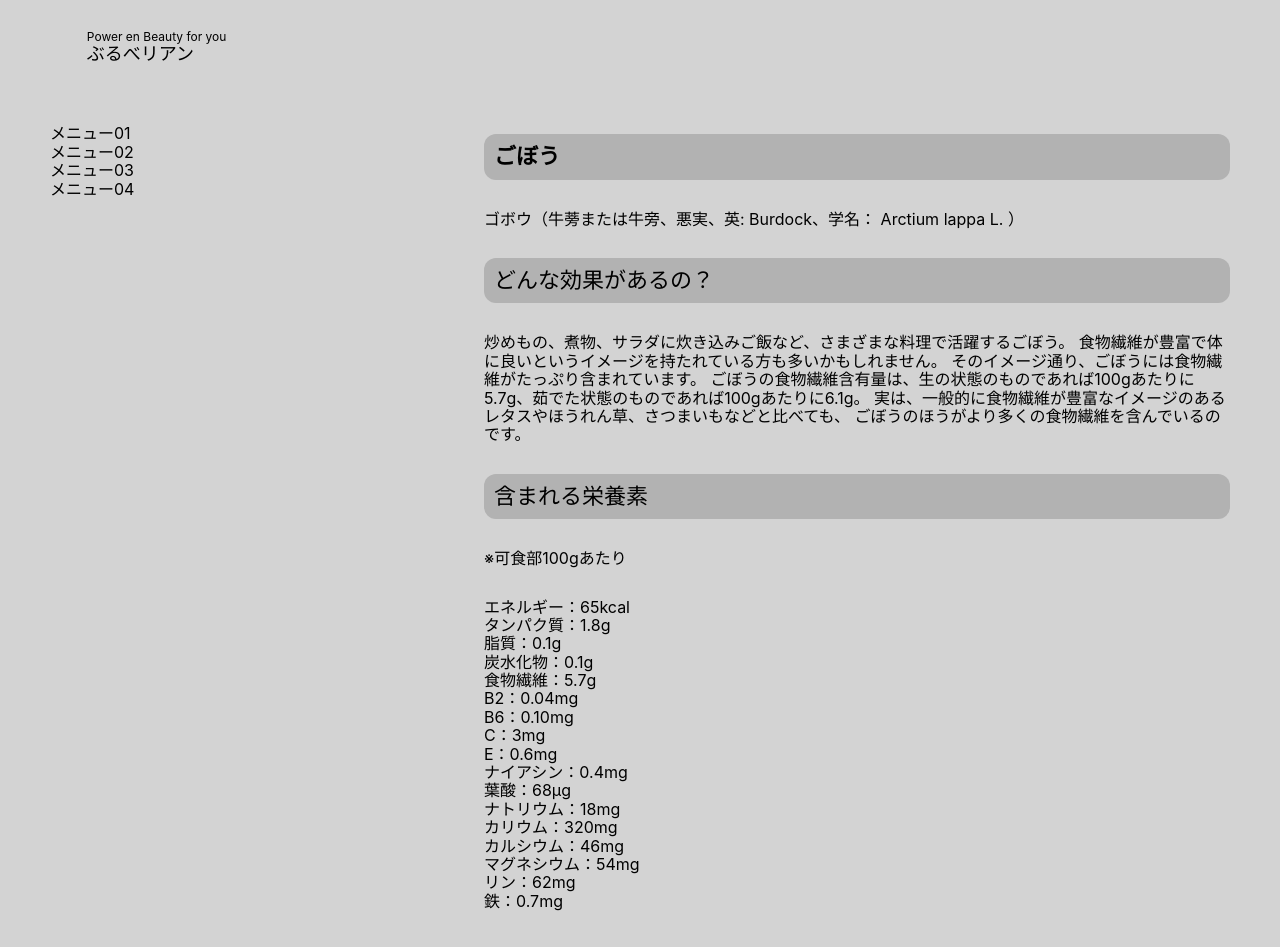
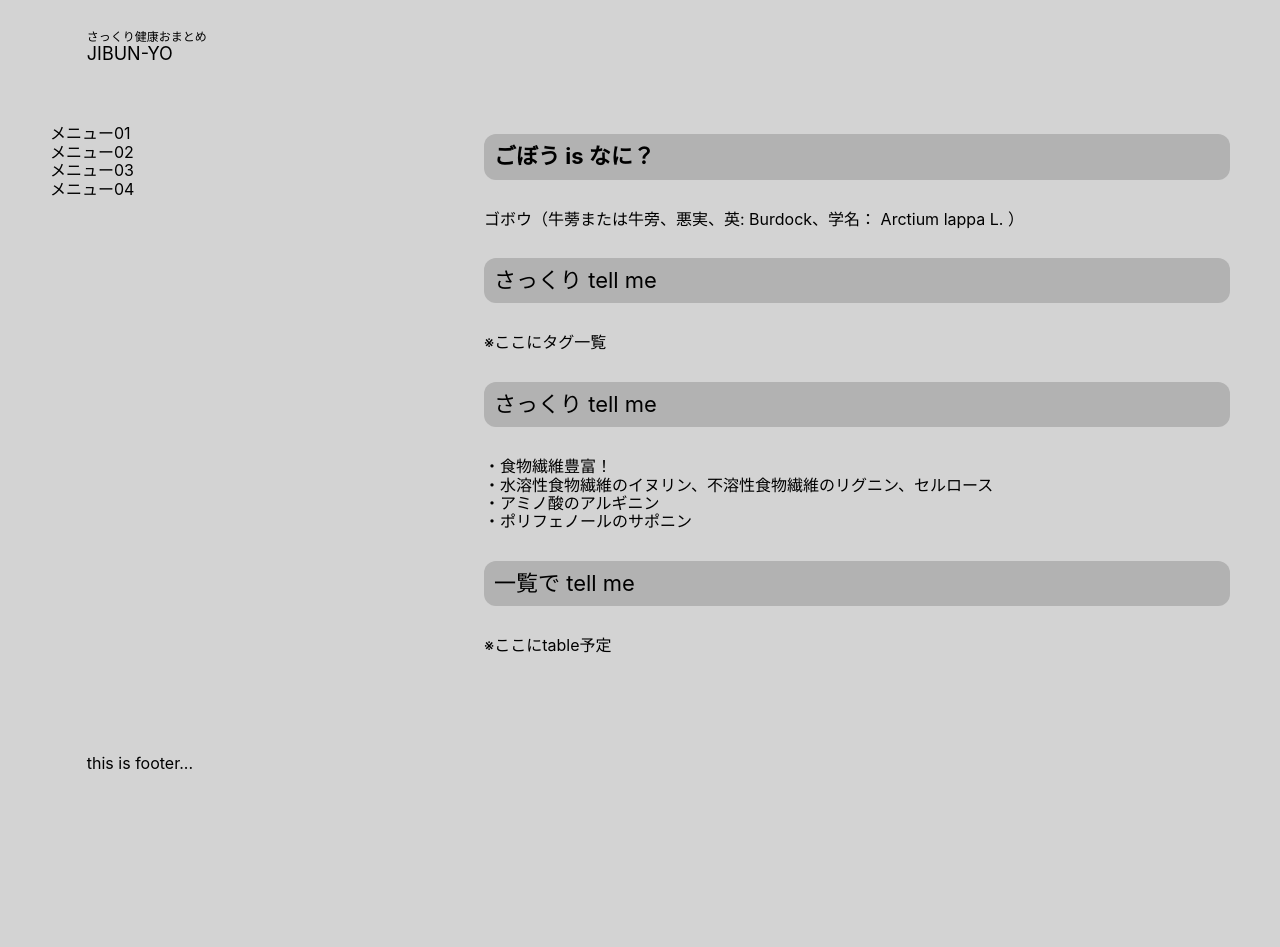
Before and after one commit to takahnoz/BlueberianJP, a React (Create React App) app in the folder helloworld/: page / in a window 1280 px wide. Shown: the top 947 px of the page. After the commit the page ends 803 px from the top, so only its background shows below. Built offline with nearby package versions, Linux system fonts and the light colour scheme.

Commit message:
グラフ削除

```diff
--- a/helloworld/src/App.js
+++ b/helloworld/src/App.js
@@ -1,26 +1,5 @@
 import './App.scss';
-import { Bar } from 'react-chartjs-2';
-console.log(Bar);
-
-const graphData_for_vitamin = {
-  labels: [
-    // 軸ラベル
-    // 各ラベルを配列にすることで軸ラベルが改行されて表示される
-    ['ビタミンB2'],
-    ['ビタミンB6'],
-    ['ナイアシン', '(ビタミンB3)'],
-    ['ビタミンC'],
-    ['ビタミンE'],
-    ['葉酸']
-  ],
-  datasets: [
-    // 表示するデータセット
-    {
-      data: [0.04, 0.10, 3.0, 0.6, 0.04, 0.0068],
-      label: '栄養含有量',
-    },
-  ],
-};
+// import { Bar } from 'react-chartjs-2';
 
 function App() {
   return (
@@ -29,51 +8,41 @@ function App() {
         <section>
           {/* タイトル */}
           <div className="Article_title_wrap">
-            <h1 className="Article_title _font-bold">ごぼう</h1>
+            <h1 className="Article_title _font-bold">ごぼう is なに？</h1>
             <p className="Article_context">
               ゴボウ（牛蒡または牛旁、悪実、英: Burdock、学名： Arctium lappa L. ）
             </p>
           </div>
 
+          {/* 効果タグ */}
+          <div className="Article_tags_wrap">
+            <h2 className="Article_tags">さっくり tell me</h2>
+            <p className="Article_context">
+              ※ここにタグ一覧
+            </p>
+          </div>
+
           {/* 効果概要 */}
           <div className="Article_summary_wrap">
-            <h2 className="Article_summary">どんな効果があるの？</h2>
+            <h2 className="Article_summary">さっくり tell me</h2>
             <p className="Article_context">
-              炒めもの、煮物、サラダに炊き込みご飯など、さまざまな料理で活躍するごぼう。
-              食物繊維が豊富で体に良いというイメージを持たれている方も多いかもしれません。
-              そのイメージ通り、ごぼうには食物繊維がたっぷり含まれています。
-              ごぼうの食物繊維含有量は、生の状態のものであれば100gあたりに5.7g、茹でた状態のものであれば100gあたりに6.1g。
-              実は、一般的に食物繊維が豊富なイメージのあるレタスやほうれん草、さつまいもなどと比べても、
-              ごぼうのほうがより多くの食物繊維を含んでいるのです。
+              ・食物繊維豊富！
+              <br/>
+              ・水溶性食物繊維のイヌリン、不溶性食物繊維のリグニン、セルロース
+              <br/>
+              ・アミノ酸のアルギニン
+              <br/>
+              ・ポリフェノールのサポニン
             </p>
           </div>
 
           {/* 栄養詳細 */}
           <div className="Article_nutrition_wrap">
-            <h2 className="Article_nutrition">含まれる栄養素</h2>
-            <p className="context_in_100g">
-              ※可食部100gあたり
+            <h2 className="Article_nutrition">一覧で tell me</h2>
+            <p className="Article_context">
+                ※ここにtable予定
             </p>
-            <div className="Article_context">
-              <p>エネルギー：65kcal</p>
-              <p>タンパク質：1.8g</p>
-              <p>脂質：0.1g</p>
-              <p>炭水化物：0.1g</p>
-              <p>食物繊維：5.7g</p>
-              <p>B2：0.04mg</p>
-              <p>B6：0.10mg</p>
-              <p>C：3mg</p>
-              <p>E：0.6mg</p>
-              <p>ナイアシン：0.4mg</p>
-              <p>葉酸：68μg</p>
-              <p>ナトリウム：18mg</p>
-              <p>カリウム：320mg</p>
-              <p>カルシウム：46mg</p>
-              <p>マグネシウム：54mg</p>
-              <p>リン：62mg</p>
-              <p>鉄：0.7mg</p>
-            </div>
-            <Bar data={graphData_for_vitamin} />
+
           </div>
         </section>
         <div>
--- a/helloworld/src/App.scss
+++ b/helloworld/src/App.scss
@@ -25,6 +25,12 @@
   }
 }
 
+.Article_tags_wrap{
+  .Article_tags{
+    @extend ._extends_header_title_style;
+  }
+}
+
 .Article_nutrition_wrap{
   .Article_nutrition{
     @extend ._extends_header_title_style;
--- a/helloworld/src/header/Header.js
+++ b/helloworld/src/header/Header.js
@@ -5,8 +5,8 @@ function Header() {
     <div className="Header_wrap">
       <div className="Header">
         <section className="Header_title">
-          <p className="Sub_title">Power en Beauty for you</p>
-          <h1 className="Main_title">ぶるべリアン</h1>
+          <p className="Sub_title">さっくり健康おまとめ</p>
+          <h1 className="Main_title">JIBUN-YO</h1>
         </section>
       </div>
     </div>
```
